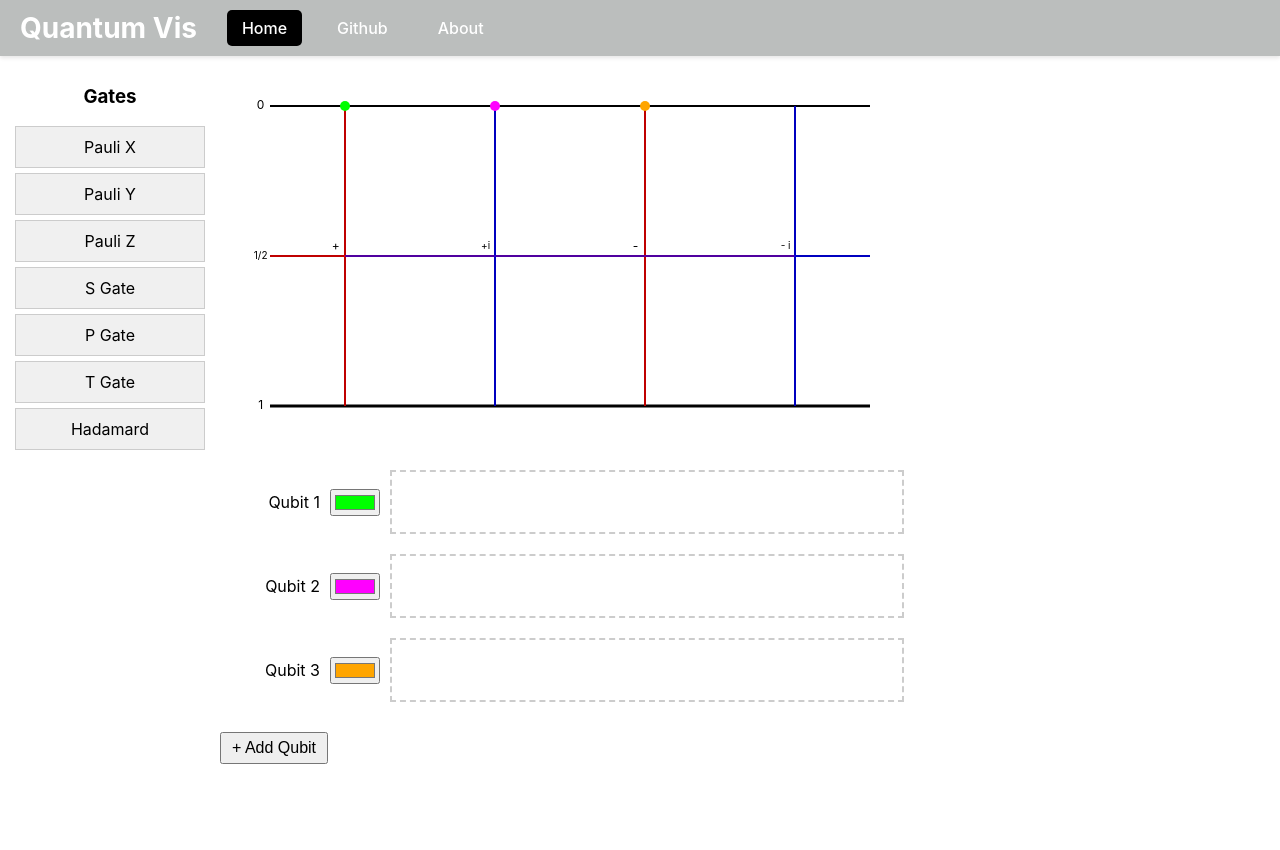
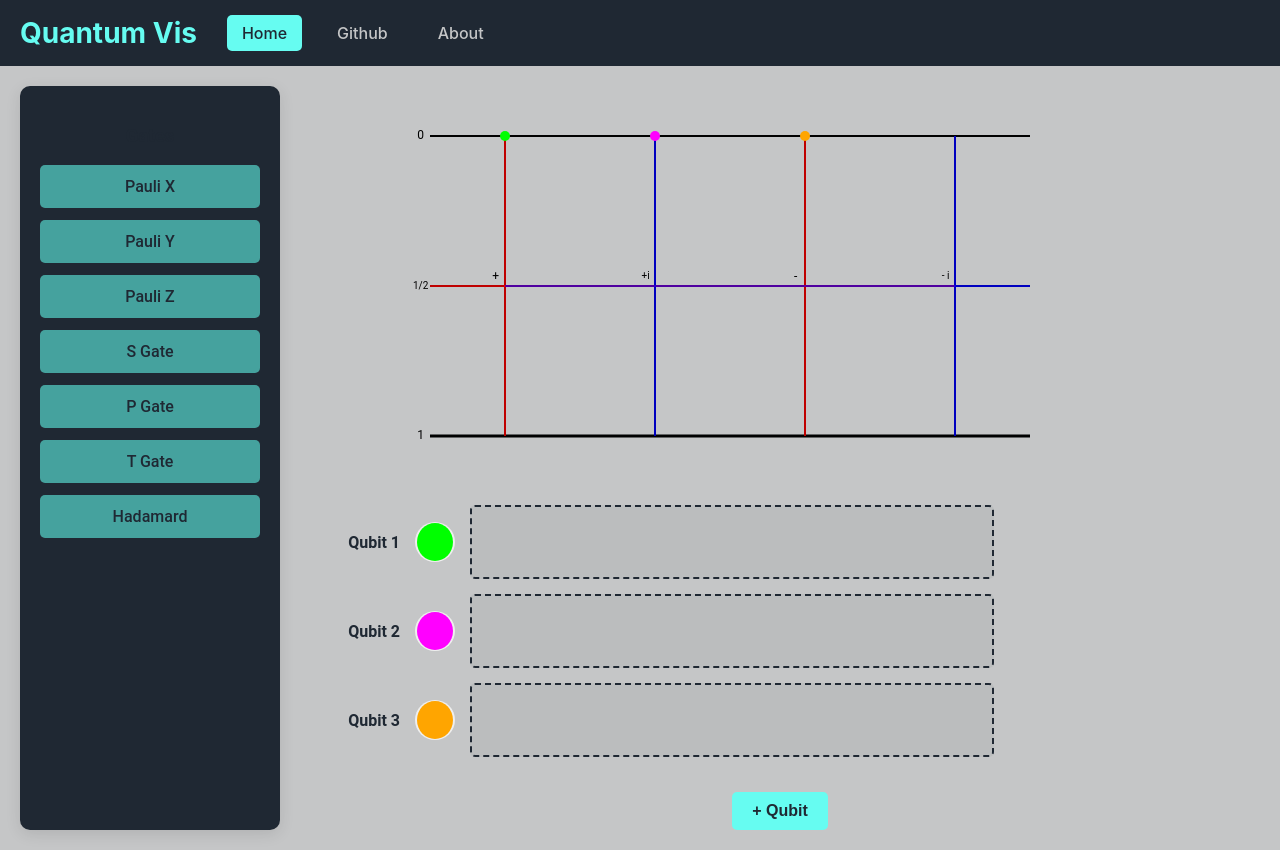
Before and after one commit to Devenvaruv/QuantumViz, a React (Create React App) app: page / in a window 1280 px wide. Before the commit the page ends 800 px from the top, so only its background shows below. Built offline with nearby package versions, Linux system fonts and the light colour scheme.

Commit message:
added style

```diff
--- a/package.json
+++ b/package.json
@@ -18,6 +18,7 @@
     "react-scripts": "5.0.1",
     "react-spring": "^9.7.3",
     "reactstrap": "^9.2.2",
+    "styled-components": "^6.1.12",
     "web-vitals": "^2.1.4"
   },
   "scripts": {
--- a/src/components/Header/Header.module.css
+++ b/src/components/Header/Header.module.css
@@ -1,17 +1,18 @@
 /* Header.module.css */
 .header {
-  background-color: #bbbebd;
-  color: white;
+  background-color: #1F2833;
+  color: #C5C6C7;
   display: flex;
   align-items: center;
-  padding: 10px 20px;
-  box-shadow: 0 2px 4px rgba(0, 0, 0, 0.1);
+  padding: 15px 20px;
+  box-shadow: 0 3px 10px rgba(0, 0, 0, 0.1);
 }
 
 .logo {
   font-size: 1.75rem;
   font-weight: bold;
   margin-right: 30px;
+  color: #66FCF1;
 }
 
 .nav {
@@ -20,29 +21,25 @@
 }
 
 .nav a {
-  color: white;
+  color: #C5C6C7;
   text-decoration: none;
   padding: 8px 15px;
   border-radius: 5px;
-  transition: background-color 0.3s, color 0.3s;
+  transition: all 0.3s ease;
+  font-size: 1rem;
+  font-weight: 500;
+  position: relative;
 }
 
 .nav a:hover {
-  background-color: #FDBB30;
-  color: #00543C;
+  background-color: #45A29E;
 }
 
 .active {
-  background-color: black !important;
-  color: white !important;
-}
-
-.nav a {
-  font-size: 1rem;
-  font-weight: 500;
+  background-color: #66FCF1 !important;
+  color: #1F2833 !important;
 }
 
 .nav a:active {
-  background-color: #004730;
-  color: white;
+  transform: scale(0.95);
 }
--- a/src/components/QuantumCircuitVisualization.js
+++ b/src/components/QuantumCircuitVisualization.js
@@ -1,21 +1,135 @@
 import React, { useEffect, useRef, useState } from 'react';
 import * as d3 from 'd3';
+import styled from 'styled-components';
+
+const Container = styled.div`
+  display: flex;
+  font-family: 'Roboto', sans-serif;
+  background-color: #C5C6C7;
+  padding: 20px;
+  color: #1F2833;
+`;
+
+const Sidebar = styled.div`
+  width: 220px;
+  padding: 20px;
+  background-color: #1F2833;
+  border-radius: 10px;
+  box-shadow: 0 4px 15px rgba(0, 0, 0, 0.1);
+`;
+
+const GateButton = styled.div`
+  padding: 12px;
+  margin: 12px 0;
+  background-color: #45A29E;
+  color: #1F2833;
+  border-radius: 5px;
+  cursor: pointer;
+  transition: all 0.3s ease;
+  text-align: center;
+  font-weight: 500;
+
+  &:hover {
+    background-color: #66FCF1;
+    box-shadow: 0 0 10px rgba(102, 252, 241, 0.5);
+    transform: translateY(-2px);
+  }
+`;
+
+const GateDropZone = styled.div`
+  display: flex;
+  border: 2px dashed #1F2833;
+  min-height: 50px;
+  width: 500px;
+  align-items: center;
+  padding: 10px;
+  border-radius: 5px;
+  background-color: rgba(31, 40, 51, 0.05);
+  transition: all 0.3s ease;
+
+  &:hover {
+    background-color: rgba(31, 40, 51, 0.1);
+  }
+`;
+
+const AppliedGate = styled.div`
+  padding: 5px 10px;
+  margin: 0 5px;
+  background-color: #45A29E;
+  color: #1F2833;
+  border-radius: 5px;
+  font-size: 14px;
+`;
+
+const AddQubitButton = styled.button`
+  margin-top: 20px;
+  padding: 10px 20px;
+  font-size: 16px;
+  cursor: pointer;
+  background-color: #66FCF1;
+  color: #1F2833;
+  border: none;
+  border-radius: 5px;
+  transition: all 0.3s ease;
+  font-weight: bold;
+
+  &:hover {
+    background-color: #45A29E;
+    box-shadow: 0 0 10px rgba(102, 252, 241, 0.5);
+    transform: translateY(-2px);
+  }
+
+  &:active {
+    transform: translateY(0);
+  }
+`;
+
+const MainContent = styled.div`
+  margin-left: 20px;
+  flex: 1;
+`;
+
+const QubitContainer = styled.div`
+  display: flex;
+  align-items: center;
+  margin: 15px 0;
+`;
+
+const QubitLabel = styled.div`
+  width: 100px;
+  text-align: right;
+  margin-right: 15px;
+  font-weight: bold;
+  color: #1F2833;
+`;
+
+const ColorInput = styled.input`
+  margin-right: 15px;
+  width: 40px;
+  height: 40px;
+  border: none;
+  border-radius: 50%;
+  overflow: hidden;
+  cursor: pointer;
+
+  &::-webkit-color-swatch-wrapper {
+    padding: 0;
+  }
+
+  &::-webkit-color-swatch {
+    border: none;
+    border-radius: 50%;
+  }
+`;
 
 const DraggableGate = ({ name, onDragStart }) => {
   return (
-    <div
+    <GateButton
       draggable
       onDragStart={(e) => onDragStart(e, name)}
-      style={{
-        padding: '10px',
-        margin: '5px',
-        backgroundColor: '#f0f0f0',
-        border: '1px solid #ccc',
-        cursor: 'move',
-      }}
     >
       {name}
-    </div>
+    </GateButton>
   );
 };
 
@@ -145,7 +259,6 @@ const QuantumCircuitVisualization = () => {
             .attrTween('cx', () => {
               return t => {
                 const stepIndex = Math.min(Math.floor(t * point.animationSteps.length), point.animationSteps.length - 1);
-                console.log(point.animationSteps)
                 return xScale(point.animationSteps[stepIndex].x);
               };
             })
@@ -176,7 +289,7 @@ const QuantumCircuitVisualization = () => {
       const newId = prevPoints.length + 1;
       const newQubit = {
         id: newId,
-        position: { x: 2, y: 8 }, // Starting position
+        position: { x: 14, y: 8 }, // Starting position
         previousPosition: null,
         color: `#${Math.floor(Math.random()*16777215).toString(16)}`, // Random color
         gates: []
@@ -354,8 +467,8 @@ const QuantumCircuitVisualization = () => {
   }, [points]);
 
   return (
-    <div style={{ display: 'flex' }}>
-      <div style={{ width: '200px', padding: '10px' }}>
+    <Container>
+      <Sidebar>
         <h3>Gates</h3>
         <DraggableGate name="Pauli X" onDragStart={onDragStart} />
         <DraggableGate name="Pauli Y" onDragStart={onDragStart} />
@@ -364,64 +477,36 @@ const QuantumCircuitVisualization = () => {
         <DraggableGate name="P Gate" onDragStart={onDragStart} />
         <DraggableGate name="T Gate" onDragStart={onDragStart} />
         <DraggableGate name="Hadamard" onDragStart={onDragStart} />
-      </div>
-      <div>
+      </Sidebar>
+      <MainContent>
         <svg ref={svgRef}></svg>
-        <div style={{ display: 'flex', flexDirection: 'column' }}>
+        <div>
           {points.map((point) => (
-            <div key={point.id} style={{ display: 'flex', alignItems: 'center', margin: '10px 0' }}>
-              <div style={{ width: '100px', textAlign: 'right', marginRight: '10px' }}>
-                Qubit {point.id}
-              </div>
-              <input
-                 type="color"
-                 value={point.color}
-                 onChange={(e) => handleColorChange(point.id, e.target.value)}
-                 style={{ marginRight: '10px' }}
+            <QubitContainer key={point.id}>
+              <QubitLabel>Qubit {point.id}</QubitLabel>
+              <ColorInput
+                type="color"
+                value={point.color}
+                onChange={(e) => handleColorChange(point.id, e.target.value)}
               />
-              <div
-                style={{
-                  display: 'flex',
-                  border: '2px dashed #ccc',
-                  minHeight: '50px',
-                  width: '500px',
-                  alignItems: 'center',
-                  padding: '5px'
-                }}
+              <GateDropZone
                 onDragOver={onDragOver}
                 onDrop={(e) => onDrop(e, point.id)}
               >
                 {point.gates.map((gate, index) => (
-                  <div
-                    key={index}
-                    style={{
-                      padding: '5px 10px',
-                      margin: '0 5px',
-                      backgroundColor: '#e0e0e0',
-                      borderRadius: '5px'
-                    }}
-                  >
+                  <AppliedGate key={index}>
                     {gate}
-                  </div>
+                  </AppliedGate>
                 ))}
-              </div>
-            </div>
+              </GateDropZone>
+            </QubitContainer>
           ))}
-          <button
-          onClick={createNewQubit}
-          style={{
-            marginTop: '20px',
-            padding: '5px 10px',
-            fontSize: '16px',
-            cursor: 'pointer',
-            alignSelf: 'flex-start'
-          }}
-        >
-          + Add Qubit
-        </button>
+          <AddQubitButton onClick={createNewQubit}>
+            + Qubit
+          </AddQubitButton>
         </div>
-      </div>
-    </div>
+      </MainContent>
+    </Container>
   );
 };
 
```
Also changed, not shown: 1 other file (tests, documents, lock files or other folders).
